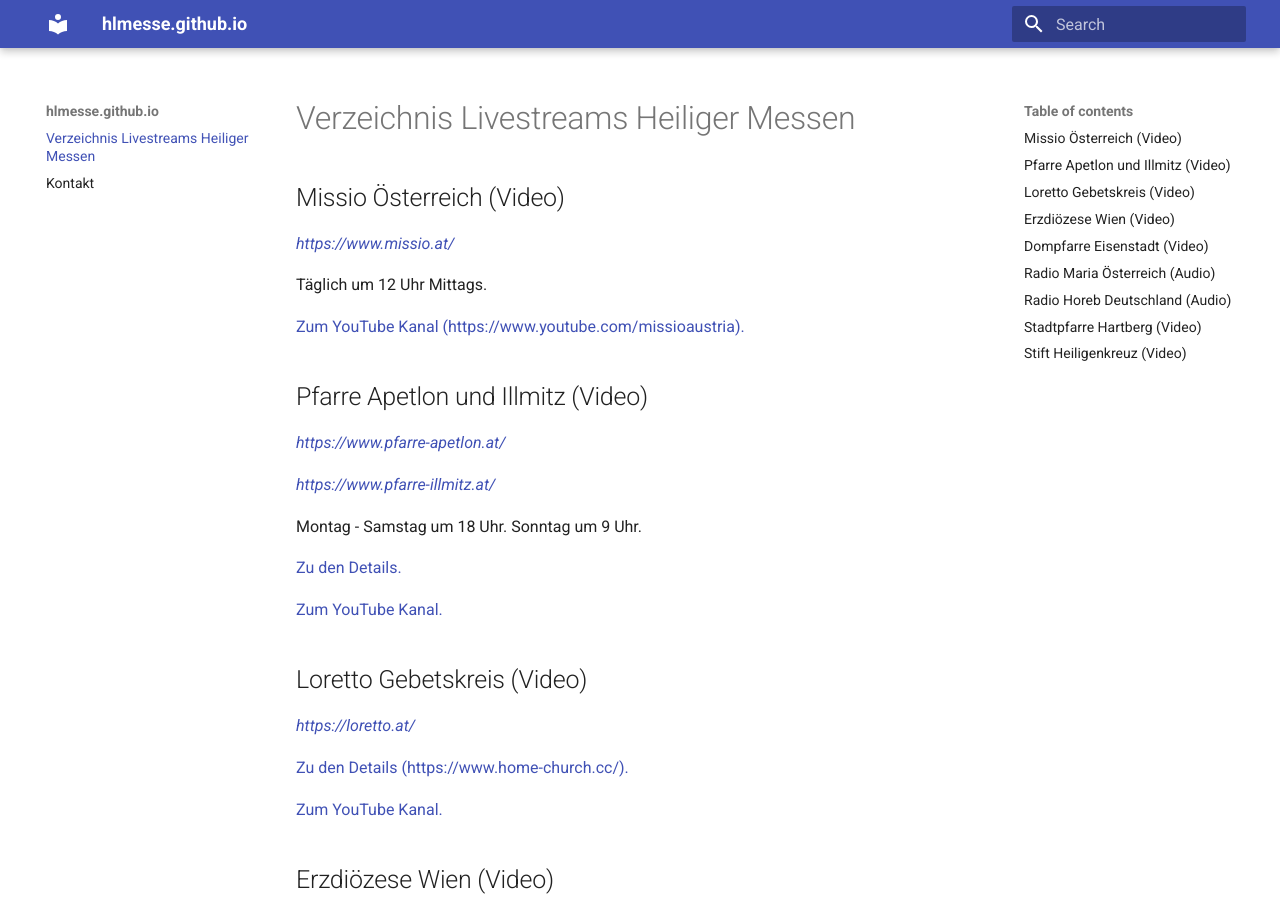
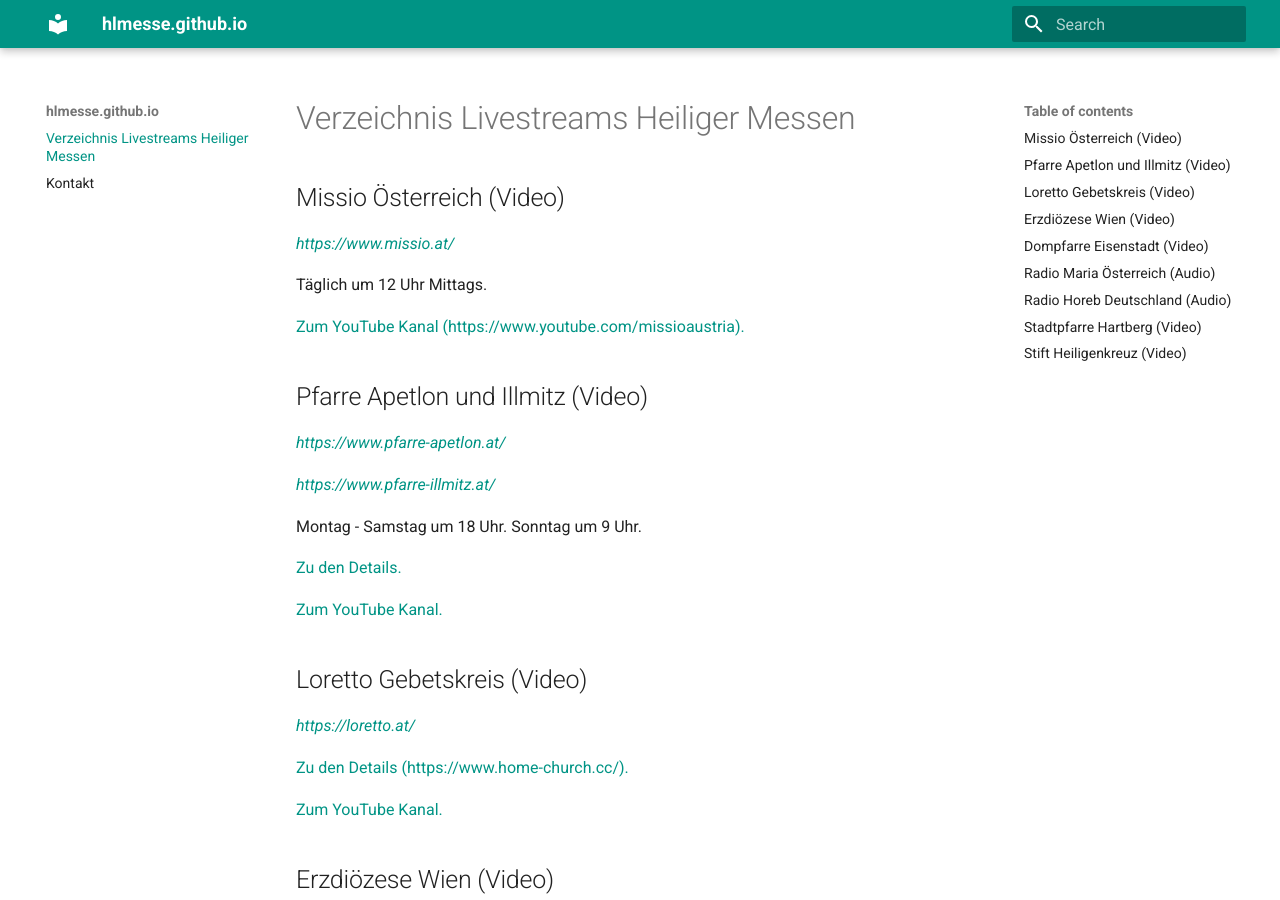
Before and after one commit to hlmesse/hlmesse-mkdocs, an MkDocs documentation site: the page built from docs/index.md, in a window 1280 px wide and 900 px high. Built offline with MkDocs 1.6.1 and Material for MkDocs 9.7.7, drawn with Linux system fonts in a browser that asks for light colours.

Commit message:
theme: switch color (teal)

```diff
--- a/mkdocs.yml
+++ b/mkdocs.yml
@@ -1,3 +1,7 @@
 ---
 site_name: "hlmesse.github.io"
-theme: "material"
+theme:
+  name: "material"
+  palette:
+    primary: "teal"
+    accent: "teal"
```
